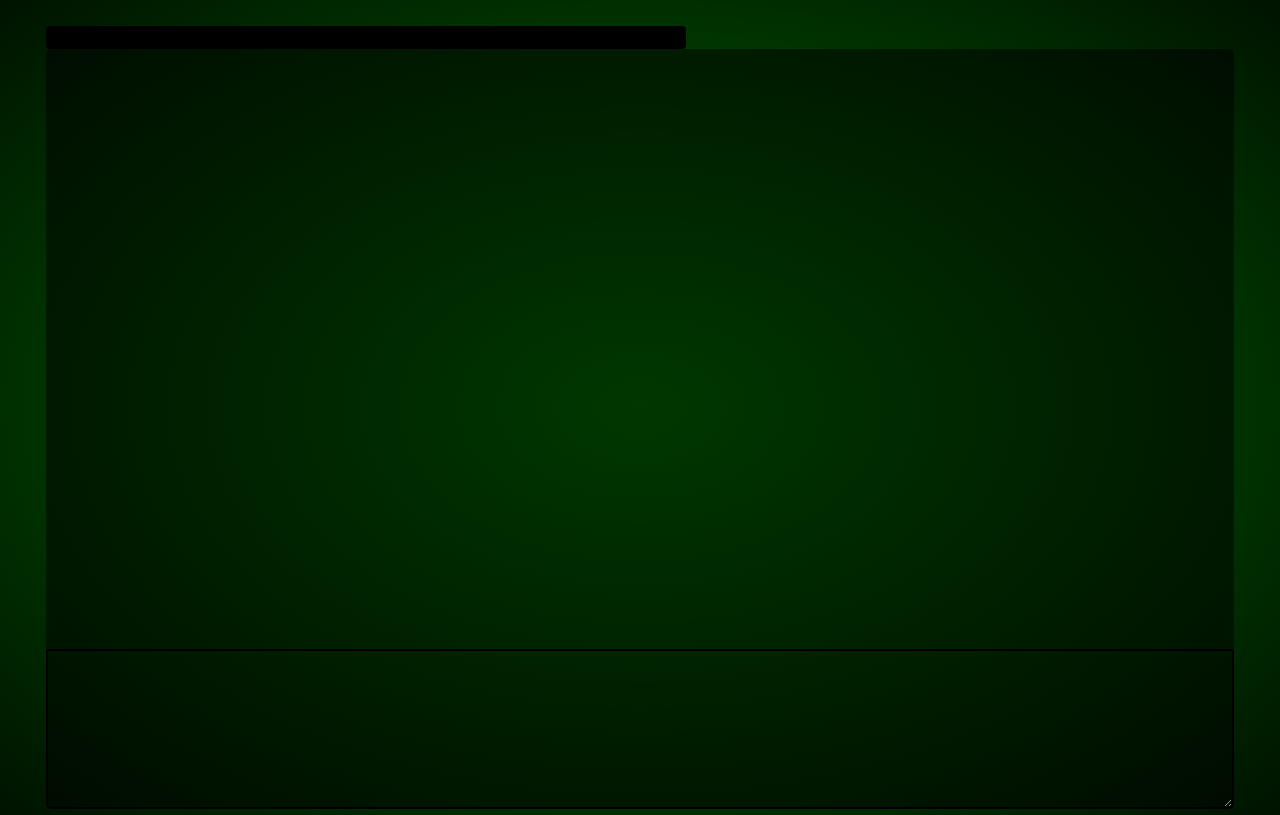
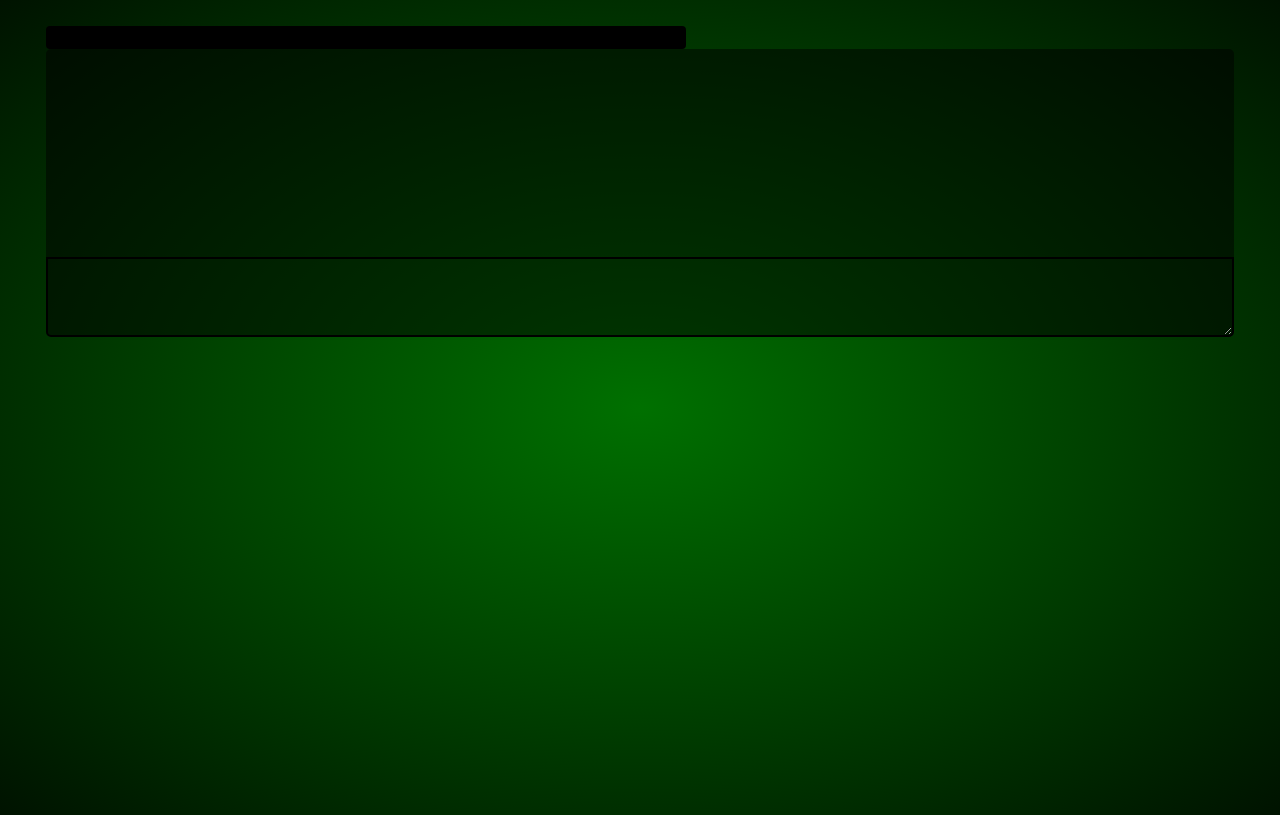
Before and after one commit to williama2012/esp32_webcontroller, a website: page terminal.html in a window 1280 px wide. Drawn offline with nearby package versions, Linux system fonts and the light colour scheme.

Commit message:
Update index.css

```diff
--- a/index.css
+++ b/index.css
@@ -363,8 +363,8 @@ input {
 }
 
 .terminal-history-container {
-    min-height:75vh;
-    max-height:75vh;
+    min-height:10em;
+    max-height:10em;
     overflow-y: scroll;
 
     background-color: rgba(0, 0, 0, 0.5);
@@ -405,8 +405,8 @@ input {
 }
 
 .terminal-input {
-    min-height:20vh;
-    max-height:20vh;
+    min-height:1em;
+    max-height:5em;
     border-radius: 0 0 5px 5px;
 
     border: 2px solid black;
```
